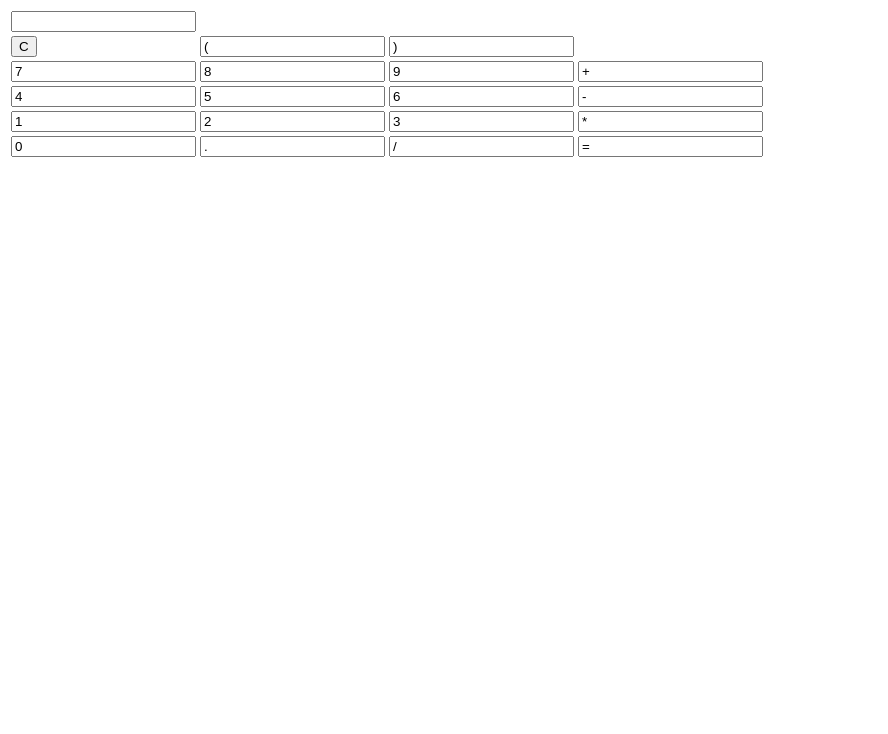
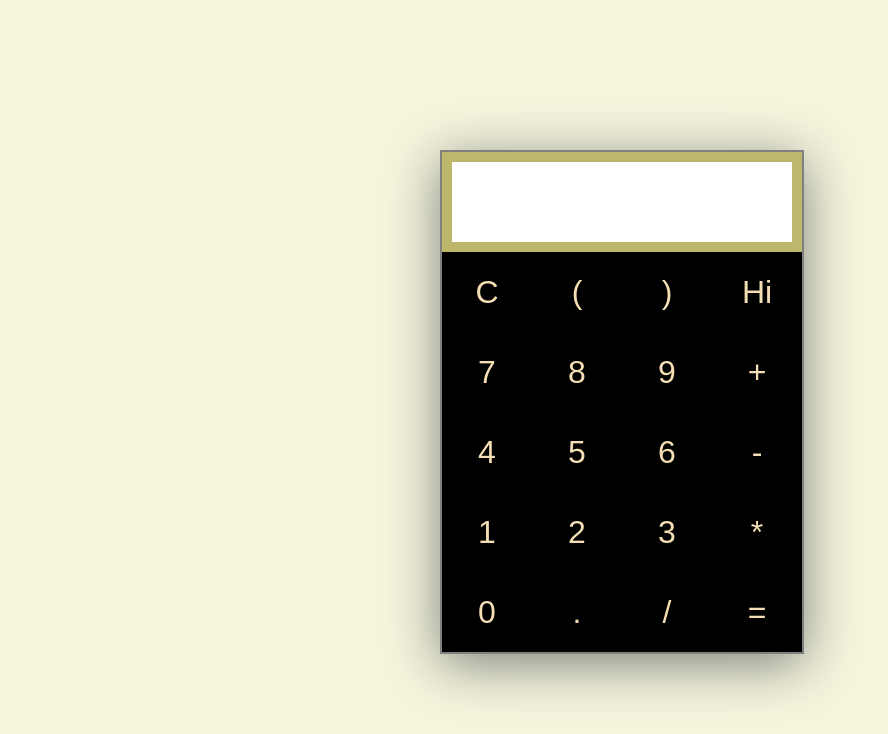
Before and after one commit to Rakibul187/simple-javascript-calculator, a plain HTML site: page index.html in a window 1280 px wide. Shown: the whole page, without its empty margins (0-888 px from the left). Drawn offline with Linux system fonts and the light colour scheme.

Commit message:
added design

```diff
--- a/index.html
+++ b/index.html
@@ -6,42 +6,104 @@
     <meta http-equiv="X-UA-Compatible" content="IE=edge">
     <meta name="viewport" content="width=device-width, initial-scale=1.0">
     <title>JS CALCULATOR</title>
+    <style>
+        * {
+            margin: 0;
+            padding: 0;
+        }
+
+        body {
+            background-color: beige;
+        }
+
+        .calculatorBody {
+            position: absolute;
+            top: 50%;
+            left: 50%;
+            transform: translate(-50%, -50%);
+            width: 400px;
+            height: 500px;
+        }
+
+        table {
+            border-collapse: collapse;
+            background-color: darkkhaki;
+            box-shadow: grey 0px 10px 50px;
+            border: 2px solid grey;
+
+        }
+
+
+        input[type='button'] {
+            width: 90px;
+            height: 80px;
+            color: wheat;
+            background-color: black;
+            font-size: 2rem;
+            border: none;
+            cursor: pointer;
+            transition: .2s ease-in-out;
+            outline: none !important;
+            border: none !important;
+        }
+
+        input[type='button']:hover {
+            background-color: darkkhaki;
+            color: black;
+            outline: none;
+            border-radius: 12px;
+        }
+
+        input[type='text'] {
+            width: 340px;
+            height: 80px;
+            text-align: right;
+            margin: 10px;
+            padding: 0px;
+            outline: none !important;
+            border: none !important;
+            font-size: 30px;
+            font-weight: bold;
+            color: rgb(147, 29, 53);
+        }
+    </style>
 </head>
 
 <body>
     <div class="calculatorBody">
         <table>
             <tr>
-                <td> <input type="text" name="" id="myResult"></td>
+                <td colspan="4"> <input type="text" name="" id="myResult"></td>
             </tr>
             <tr>
                 <td><input type="button" value="C" onclick="DeleteMe('c')"></td>
-                <td><input type="text" value="(" onclick="calculator('(')"></td>
-                <td><input type="text" value=")" onclick="calculator(')')"></td>
+                <td><input type="button" value="(" onclick="calculator('(')"></td>
+                <td><input type="button" value=")" onclick="calculator(')')"></td>
+                <td><input type="button" value="Hi" onclick="calculator('')"></td>
             </tr>
             <tr>
-                <td><input type="text" value="7" onclick="calculator('7')"></td>
-                <td><input type="text" value="8" onclick="calculator('8')"></td>
-                <td><input type="text" value="9" onclick="calculator('9')"></td>
-                <td><input type="text" value="+" onclick="calculator('+')"></td>
+                <td><input type="button" value="7" onclick="calculator('7')"></td>
+                <td><input type="button" value="8" onclick="calculator('8')"></td>
+                <td><input type="button" value="9" onclick="calculator('9')"></td>
+                <td><input type="button" value="+" onclick="calculator('+')"></td>
             </tr>
             <tr>
-                <td><input type="text" value="4" onclick="calculator('4')"></td>
-                <td><input type="text" value="5" onclick="calculator('5')"></td>
-                <td><input type="text" value="6" onclick="calculator('6')"></td>
-                <td><input type="text" value="-" onclick="calculator('-')"></td>
+                <td><input type="button" value="4" onclick="calculator('4')"></td>
+                <td><input type="button" value="5" onclick="calculator('5')"></td>
+                <td><input type="button" value="6" onclick="calculator('6')"></td>
+                <td><input type="button" value="-" onclick="calculator('-')"></td>
             </tr>
             <tr>
-                <td><input type="text" value="1" onclick="calculator('1')"></td>
-                <td><input type="text" value="2" onclick="calculator('2')"></td>
-                <td><input type="text" value="3" onclick="calculator('3')"></td>
-                <td><input type="text" value="*" onclick="calculator('4')"></td>
+                <td><input type="button" value="1" onclick="calculator('1')"></td>
+                <td><input type="button" value="2" onclick="calculator('2')"></td>
+                <td><input type="button" value="3" onclick="calculator('3')"></td>
+                <td><input type="button" value="*" onclick="calculator('4')"></td>
             </tr>
             <tr>
-                <td><input type="text" value="0" onclick="calculator('0')"></td>
-                <td><input type="text" value="." onclick="calculator('.')"></td>
-                <td><input type="text" value="/" onclick="calculator('/')"></td>
-                <td><input type="text" value="=" onclick="answer()"></td>
+                <td><input type="button" value="0" onclick="calculator('0')"></td>
+                <td><input type="button" value="." onclick="calculator('.')"></td>
+                <td><input type="button" value="/" onclick="calculator('/')"></td>
+                <td><input type="button" value="=" onclick="answer()"></td>
             </tr>
         </table>
     </div>
@@ -57,7 +119,7 @@
         function answer() {
             let a = document.getElementById('myResult').value;
             let b = eval(a);
-            document.getElementById('myResult').value = b.toFixed(2);
+            document.getElementById('myResult').value = b;
         }
     </script>
 </body>
```
